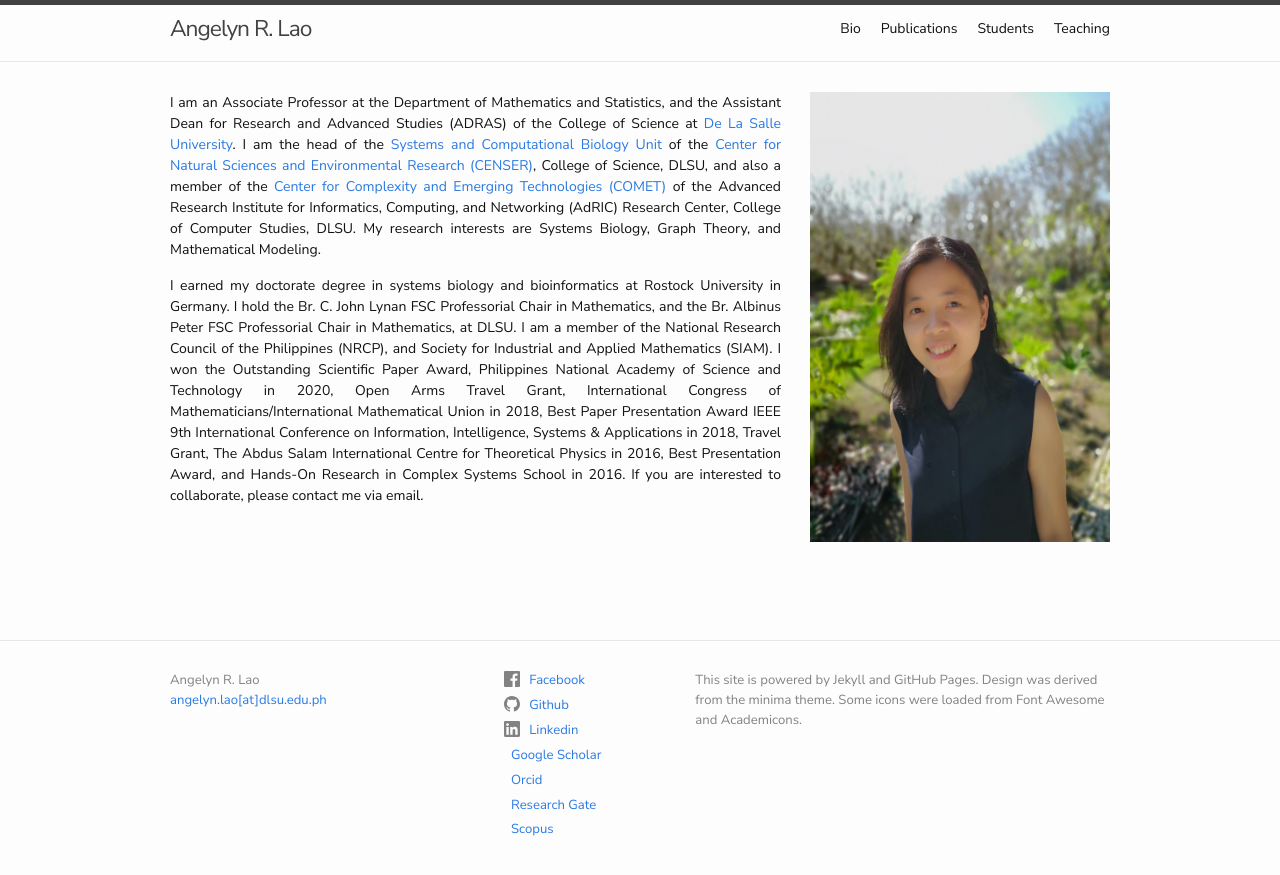
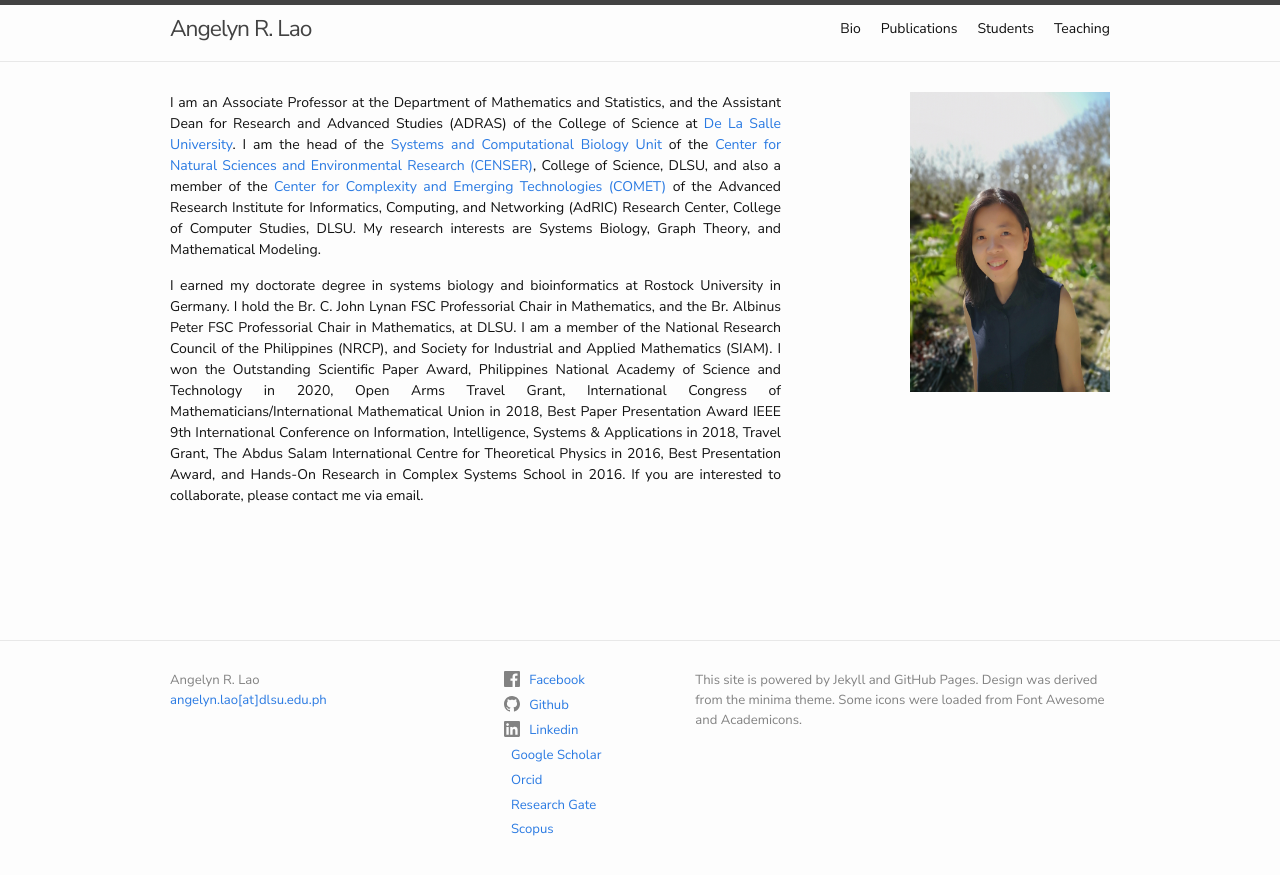
Before and after one commit to yupaulk/angelynlao.github.io, a Jekyll site: the page built from index.md, in a window 1280 px wide. Shown: the top 875 px of the page. Built offline with Jekyll 4.4.1, drawn with Linux system fonts in a browser that asks for light colours; nearby versions of some CDN libraries; a style sheet for code colours, icons or effects is not loaded.

Commit message:
Update index.md

```diff
--- a/index.md
+++ b/index.md
@@ -31,7 +31,7 @@ layout: home
 	</div>
 	<div class="column right">
 
-<img src='/assets/angelyn-lao.jpg' width='300' height='450' align='right' />
+<img src='/assets/angelyn-lao.jpg' width='200' height='300' align='right' />
 
 	</div>
 </div>
```
